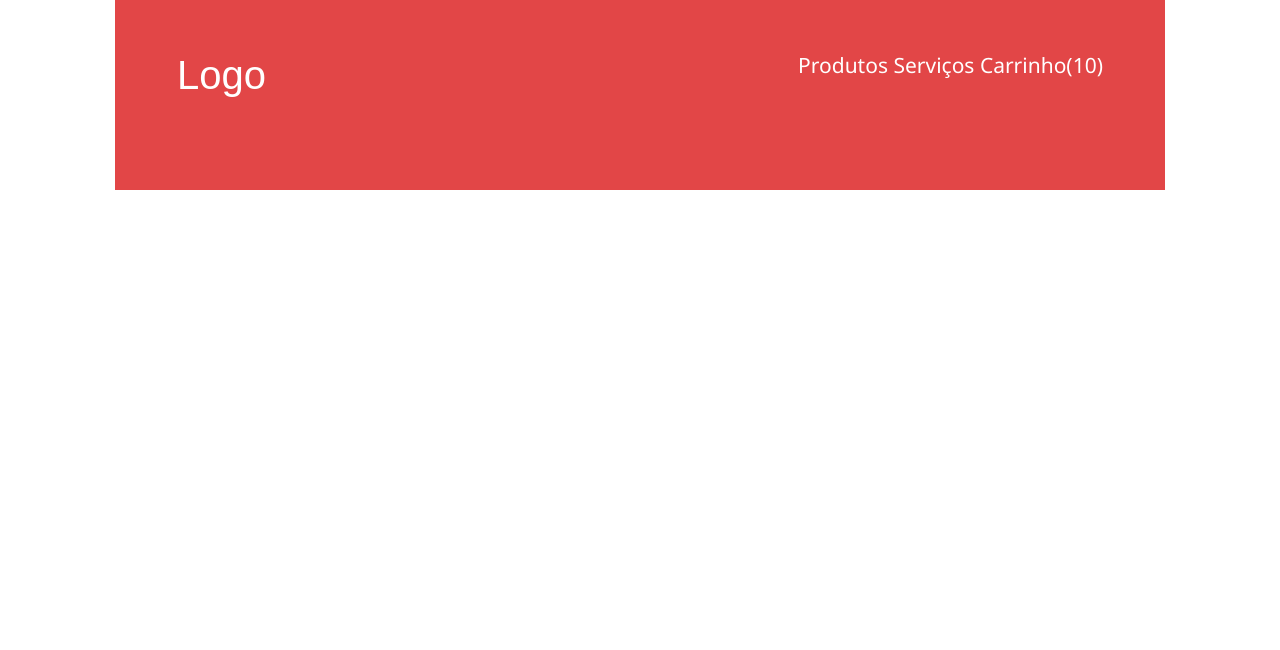
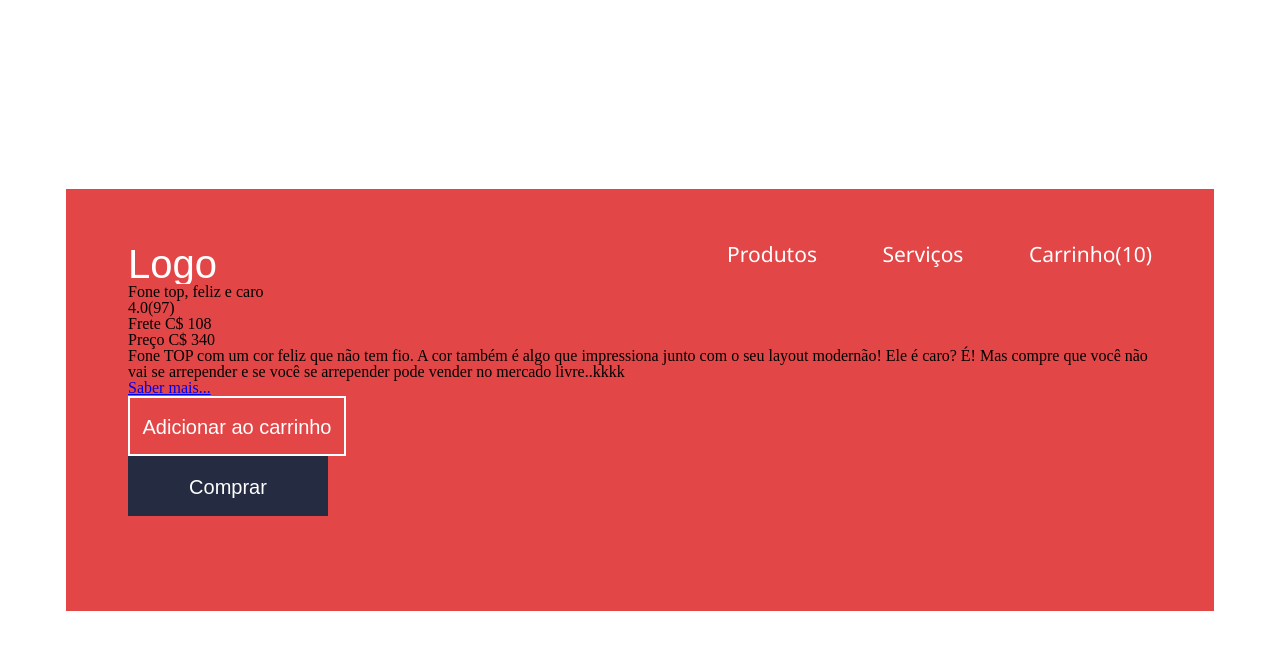
Before and after one commit to CarloosBR/curso-front-end, a plain HTML site: page loja-fone/index.html in a window 1280 px wide. Drawn offline with Linux system fonts and the light colour scheme.

Commit message:
Criação container e html básico  descrição do produto

```diff
--- /dev/null
+++ b/loja-fone/css/button-store.css
@@ -0,0 +1,22 @@
+.button-store {
+    background-color: #252c41;
+    font-size: 20px;
+    color: #fff;
+    font-family: Arial, "Roboto", sans-serif;
+    display: inline-block;
+    margin-right: 0;
+    box-sizing: border-box;
+    width: 200px;
+    height: 60px;
+    line-height: 60px;
+    text-align: center;
+    text-decoration: none;
+    border: none;
+}
+
+.button-store.-second {
+    width: 218px;
+    line-height: 56px;
+    border: solid 2px #fff;
+    background-color: transparent;
+}
--- /dev/null
+++ b/loja-fone/css/container-store.css
@@ -0,0 +1,9 @@
+.container-store {
+    background-color: #e24647;
+    width: 80%;
+    padding: 55px 62px 95px;
+    position: absolute;
+    left: 50%;
+    top: 50%;
+    transform: translateX(-50%) translateY(-50%);
+}
--- a/loja-fone/header.css
+++ b/loja-fone/css/header-store.css
@@ -1,25 +1,31 @@
-header {
+.header-store {
     background-color: #e24647;
     color: #fff;
     overflow: hidden;
-    margin: 0 115px;
-
-    padding: 55px 62px 95px;
 }
 
-h1 {
+.title {
     float: left;
     font-size: 40px;
     font-family: Arial, Helvetica, sans-serif;
 }
 
-nav {
+.navigation {
     float: right;
     font-size: 21px;
     font-family: "Segoe UI", Tahoma, Geneva, Verdana, sans-serif;
 }
 
-a {
+.action {
     color: inherit;
     text-decoration: none;
+    margin-right: 60px;
 }
+
+.last {
+    margin-right: 0;
+}
+
+#navigation-last {
+    clear: right;
+}
--- a/loja-fone/index.html
+++ b/loja-fone/index.html
@@ -4,21 +4,53 @@
         <meta charset="utf-8" />
         <title>Loja de Fone</title>
 
-        <link rel="stylesheet" href="reset.css" />
-        <link rel="stylesheet" href="header.css" />
+        <link rel="stylesheet" href="css/reset.css" />
+        <link rel="stylesheet" href="css/container-store.css" />
+        <link rel="stylesheet" href="css/header-store.css" />
+        <link rel="stylesheet" href="css/button-store.css" />
     </head>
 
     <body>
-        <header>
-            <h1>
-                Logo
-            </h1>
+        <div class="container-store">
+            <header class="header-store">
+                <h1 class="title">
+                    Logo
+                </h1>
 
-            <nav>
-                <a href="https://google.com">Produtos</a>
-                <a href="index.html">Serviços</a>
-                <a href="https://google.com">Carrinho(10)</a>
-            </nav>
-        </header>
+                <nav class="navigation">
+                    <a class="action" href="https://google.com">Produtos</a>
+                    <a class="action" href="index.html">Serviços</a>
+                    <a
+                        class="action last"
+                        class="last"
+                        href="https://google.com"
+                        >Carrinho(10)</a
+                    >
+                </nav>
+            </header>
+            <dl>
+                <dt>Fone top, feliz e caro</dt>
+                <dd>4.0(97)</dd>
+                <dd>Frete C$ 108</dd>
+                <dd>Preço C$ 340</dd>
+                <dd>
+                    Fone TOP com um cor feliz que não tem fio. A cor também é
+                    algo que impressiona junto com o seu layout modernão! Ele é
+                    caro? É! Mas compre que você não vai se arrepender e se você
+                    se arrepender pode vender no mercado livre..kkkk
+                </dd>
+                <dd><a href="#">Saber mais...</a></dd>
+                <dd>
+                    <button class="button-store -second" href="comprar.html">
+                        Adicionar ao carrinho
+                    </button>
+                </dd>
+                <dd>
+                    <button class="button-store" href="comprar.html">
+                        Comprar
+                    </button>
+                </dd>
+            </dl>
+        </div>
     </body>
 </html>
```
Also changed, not shown: loja-fone/comprar.html (added, +18 -0 lines), loja-fone/css/reset.css (renamed from loja-fone/reset.css), 1 other file.
